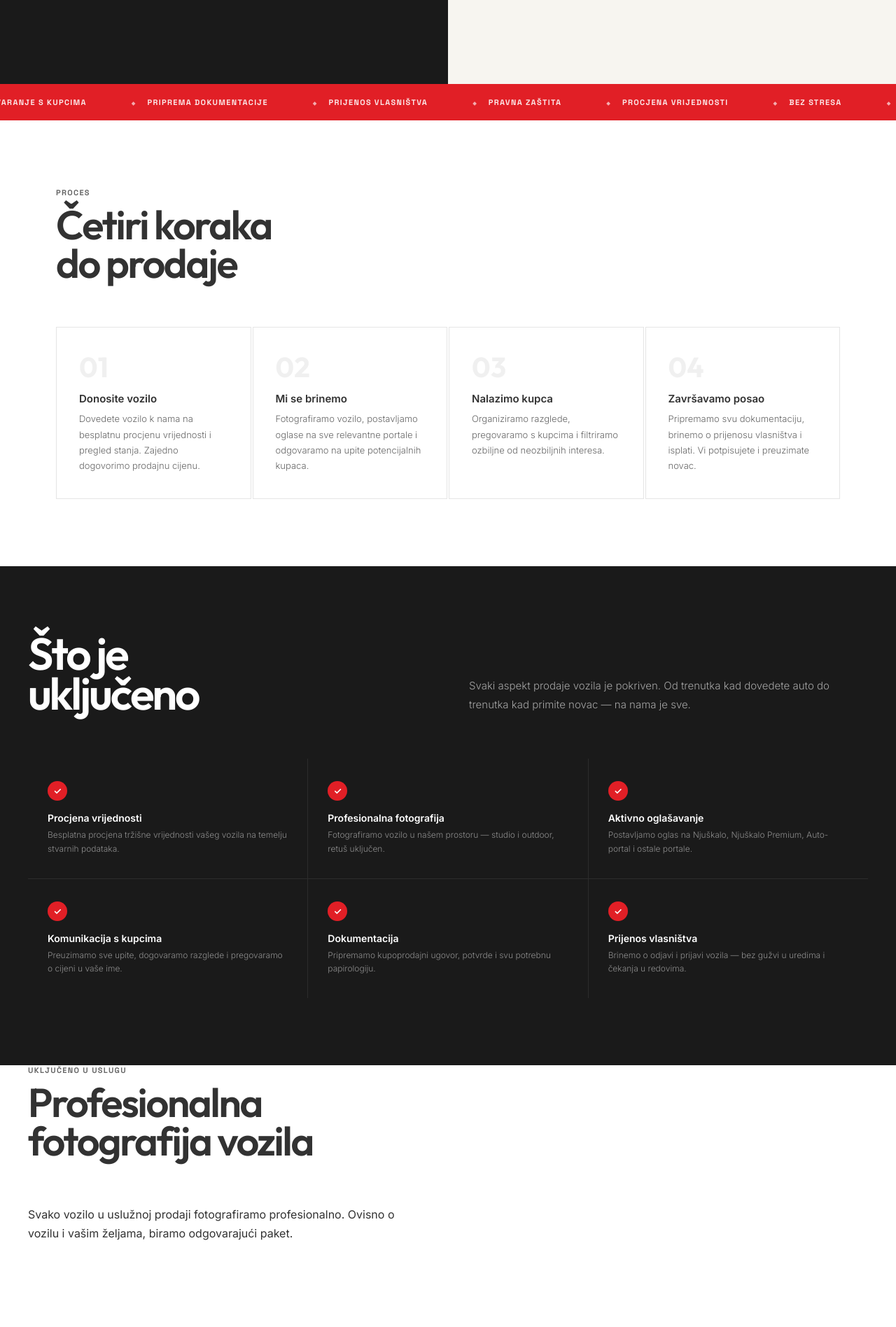
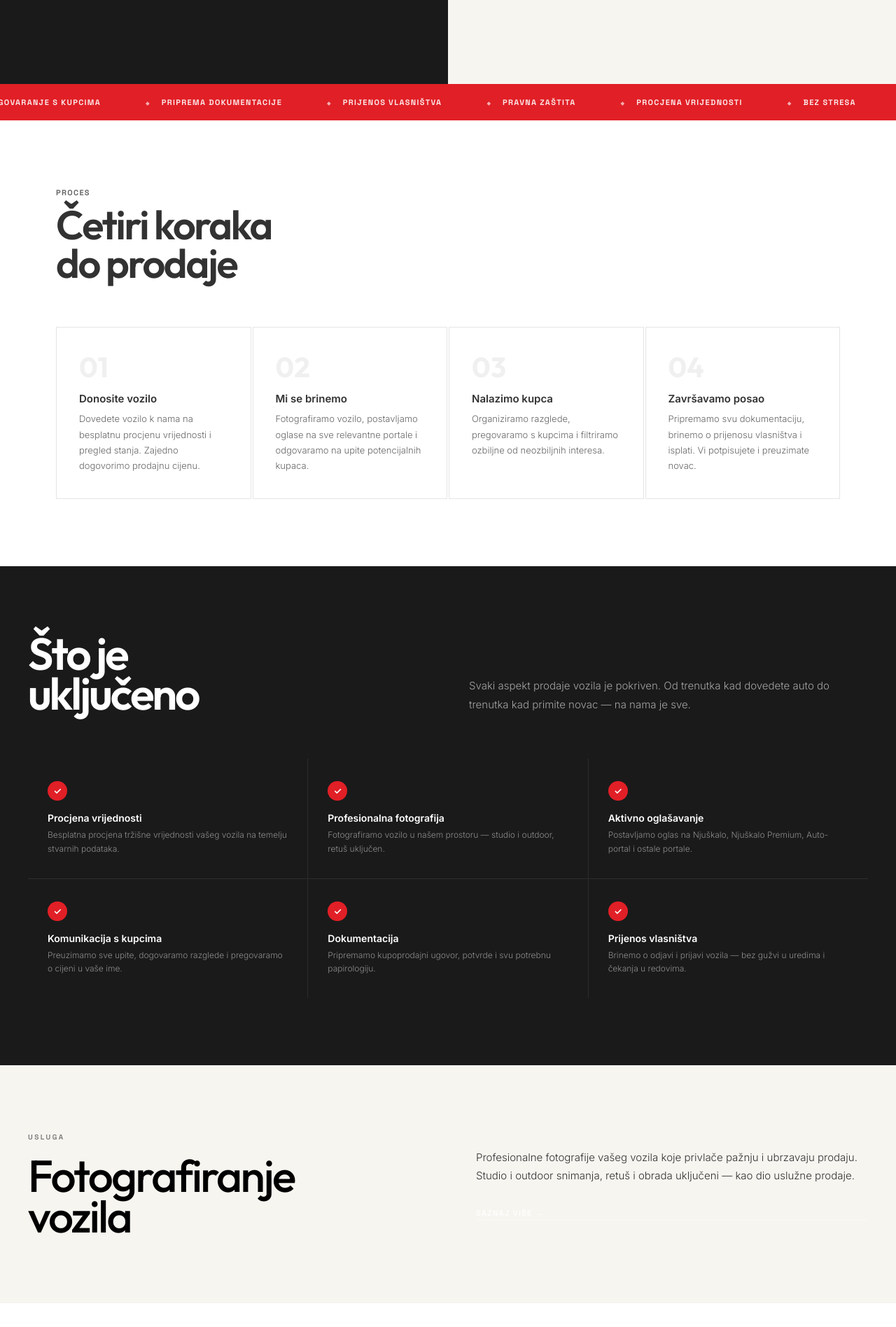
Before and after one commit to AdrianPalcic/Hangar17, a Next.js app: page /usluzna-prodaja in a window 1280 px wide. Shown: the part 680-2576 px from the top of the page at 70% size. Built offline with nearby package versions, Linux system fonts and the light colour scheme.

Commit message:
najnovija verzija

```diff
--- a/src/app/globals.css
+++ b/src/app/globals.css
@@ -278,13 +278,11 @@ img { display: block; max-width: 100%; }
 .sec-subtitle { text-align: center; font-size: 17px; font-weight: 300; letter-spacing: 0.01em; margin-bottom: 24px; }
 .used-cars .sec-subtitle { color: rgba(255,255,255,.6); }
 .sec-divider { width: 100%; height: 1px; background: rgba(255,255,255,.15); margin-bottom: 48px; }
-.cars-gallery { display: grid; grid-template-columns: repeat(auto-fill, minmax(260px, 1fr)); gap: 16px; }
-.car-item { background: #111; border: 1px solid rgba(255,255,255,.08); overflow: hidden; transition: border-color .2s, transform .2s; }
-.car-item:hover { border-color: rgba(255,255,255,.2); transform: translateY(-3px); }
-.car-item img { width: 100%; height: 200px; object-fit: cover; display: block; }
-.car-item-info { padding: 16px; }
-.car-item-name { font-size: 14px; font-weight: 600; color: var(--white); letter-spacing: 0.02em; text-transform: uppercase; }
-.car-item-sub  { font-size: 12px; font-weight: 300; color: var(--grey); margin-top: 4px; }
+.cars-gallery { display: grid; grid-template-columns: repeat(4, 1fr); gap: 4px; }
+.car-item { background: #111; overflow: hidden; aspect-ratio: 3/2; transition: opacity .2s; display: block; }
+.car-item:hover { opacity: 0.88; }
+.car-item img { width: 100%; height: 100%; object-fit: cover; display: block; }
+.cars-gallery-cta { display: flex; justify-content: center; margin-top: 40px; }
 
 /* ─── WHY SECTION ───────────────────────────────────────── */
 .why-section { background: var(--white); padding: 100px 40px; }
@@ -868,7 +866,7 @@ footer { background: var(--black); padding: 60px 40px 32px; }
   .detailing-card:nth-child(3) { border-bottom: 1px solid rgba(255,255,255,.08) !important; }
   .foto-section { padding: 64px 24px; }
   .foto-inner { grid-template-columns: 1fr; gap: 40px; }
-  .cars-gallery { grid-template-columns: repeat(2, 1fr); }
+  .cars-gallery { grid-template-columns: repeat(2, 1fr); gap: 2px; }
   .why-grid { grid-template-columns: 1fr; gap: 48px; }
   .footer-top { flex-direction: column; }
   .header-inner { padding: 0 24px; }
@@ -920,7 +918,7 @@ footer { background: var(--black); padding: 60px 40px 32px; }
 }
 
 @media (max-width: 560px) {
-  .cars-gallery { grid-template-columns: 1fr; }
+  .cars-gallery { grid-template-columns: repeat(2, 1fr); }
 }
 
 @media (min-width: 701px) {
--- a/src/app/usluzna-prodaja/page.tsx
+++ b/src/app/usluzna-prodaja/page.tsx
@@ -132,74 +132,20 @@ export default function UsluznaPage() {
       </section>
 
       {/* FOTOGRAFIJA */}
-      <section className="dt-services">
-        <div className="dt-services-inner">
-          <div style={{ marginBottom: '48px' }}>
-            <div className="section-label">Uključeno u uslugu</div>
-            <h2 className="section-h2">Profesionalna<br />fotografija vozila</h2>
-            <p style={{ maxWidth: 560, color: 'var(--mid)', lineHeight: 1.7, marginTop: 16 }}>
-              Svako vozilo u uslužnoj prodaji fotografiramo profesionalno.
-              Ovisno o vozilu i vašim željama, biramo odgovarajući paket.
+      <section className="foto-section">
+        <div className="foto-inner">
+          <div>
+            <p className="foto-eyebrow">Usluga</p>
+            <h2 className="foto-title">Fotografiranje<br />vozila</h2>
+          </div>
+          <div className="foto-right">
+            <p className="foto-desc">
+              Profesionalne fotografije vašeg vozila koje privlače pažnju i
+              ubrzavaju prodaju. Studio i outdoor snimanja, retuš i obrada
+              uključeni — kao dio uslužne prodaje.
             </p>
+            <a href="/usluzna-prodaja" className="svc-link">Saznaj više →</a>
           </div>
-          {[
-            {
-              n: '01',
-              title: 'Oglasni paket',
-              short: 'Brzo i učinkovito za prodaju',
-              desc: 'Optimalan paket za prodaju — sve što treba za profesionalan oglas. Izvana, iznutra i ključni detalji. Isporuka unutar 24 sata.',
-              includes: [
-                'Eksterijer — 10 kutova s čistom pozadinom',
-                'Interijer — vozačevo mjesto, zadnja sjedala, prtljažnik',
-                'Ključni detalji — instrumentna ploča, felge, motor',
-                'Osnovna korekcija boje i kontrasta',
-                'Isporuka optimiziranih JPG-ova za portale',
-              ],
-            },
-            {
-              n: '02',
-              title: 'Premium paket',
-              short: 'Za premium ponudu i marketing',
-              desc: 'Sveobuhvatno snimanje za vozila višeg cjenovnog razreda. Kombinacija studijskog i outdoor snimanja, profesionalni retuš.',
-              includes: [
-                'Studijsko snimanje s profesionalnom rasvjetom',
-                'Outdoor lokacijsko snimanje',
-                'Eksterijer — 20+ kutova, sve strane i detalji',
-                'Kompletan interijer — sve površine i detalji',
-                'Profesionalni retuš svake fotografije',
-                'Isporuka JPG i RAW datoteka',
-              ],
-            },
-            {
-              n: '03',
-              title: 'Marketinški paket',
-              short: 'Showroom, web i društvene mreže',
-              desc: 'Kompletna vizualna priča vozila — za autokuće i vlasnike posebnih vozila koji trebaju vrhunski vizualni materijal za sve kanale.',
-              includes: [
-                'Sve iz Premium paketa',
-                'Lifestyle fotografija s vozačem ili modelom',
-                'Fotografija na više lokacija',
-                'Kratki video walkthrough (30–60 sek)',
-                'Materijali za Instagram, Facebook i web banner',
-              ],
-            },
-          ].map(({ n, title, short, desc, includes }) => (
-            <div key={n} className="dt-service-row">
-              <div className="dt-service-left">
-                <span className="dt-service-num">{n}</span>
-                <h2 className="dt-service-title">{title}</h2>
-                <p className="dt-service-short">{short}</p>
-              </div>
-              <div className="dt-service-right">
-                <p className="dt-service-desc">{desc}</p>
-                <ul className="dt-includes-list">
-                  {includes.map((item) => (
-                    <li key={item}>{item}</li>
-                  ))}
-                </ul>
-              </div>
-            </div>
-          ))}
         </div>
       </section>
 
```
Also changed, not shown: src/app/page.tsx (+8 -11 lines).
